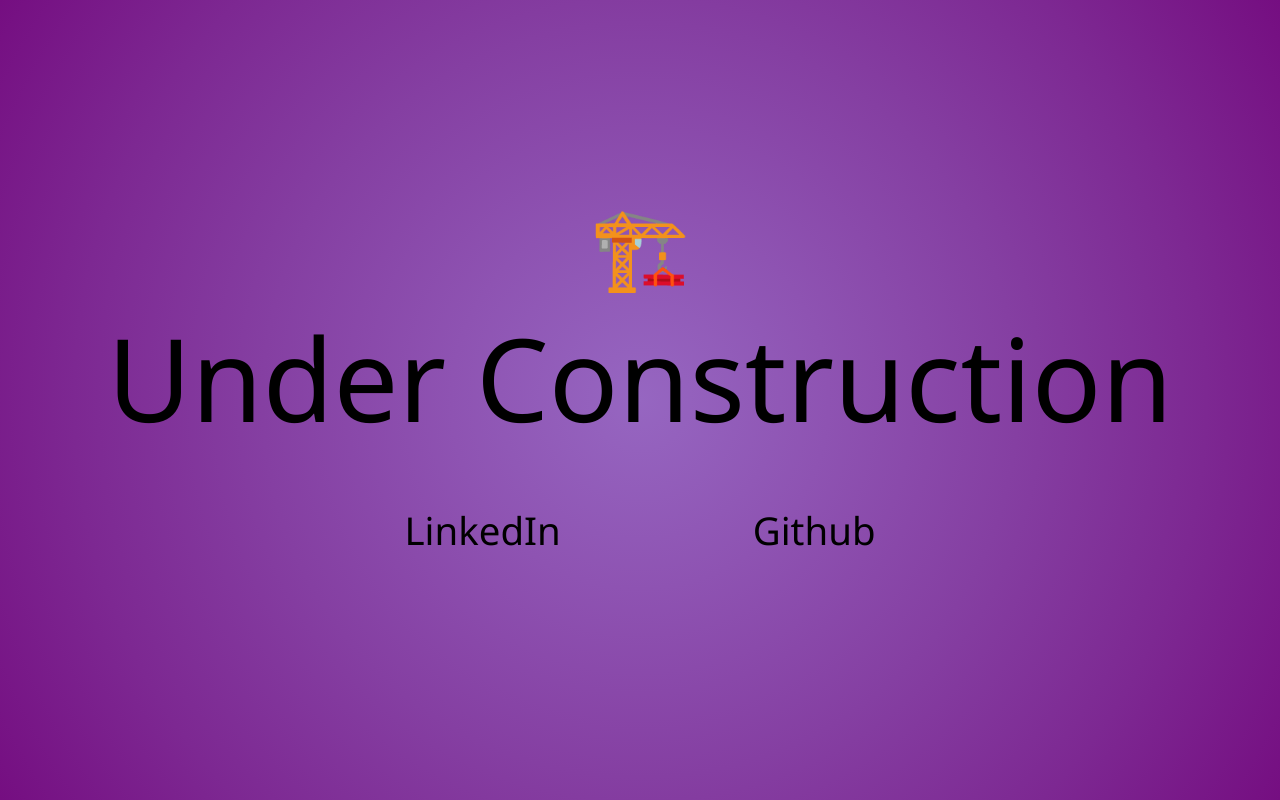
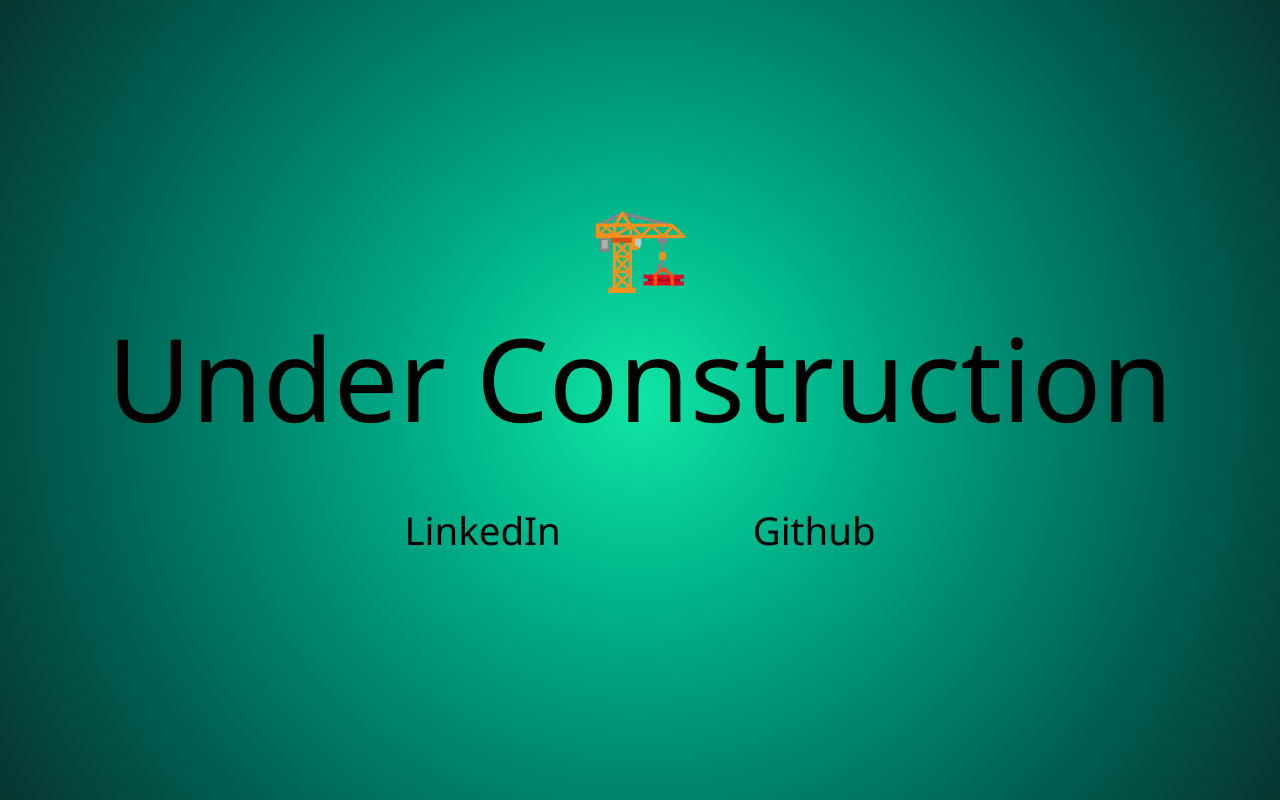
Before and after one commit to NicMortelliti/portfolio, a React (Create React App) app: page / in a window 1280 px wide. Built offline with nearby package versions, Linux system fonts and the light colour scheme.

Commit message:
change default background

```diff
--- a/src/components/styles/Global.js
+++ b/src/components/styles/Global.js
@@ -16,7 +16,7 @@ const GlobalStyles = createGlobalStyle`
 
 body {
   background-image: radial-gradient(circle, ${({ theme }) =>
-    theme.gradient.purple});
+    theme.gradient.green});
 }
 `;
 
```
